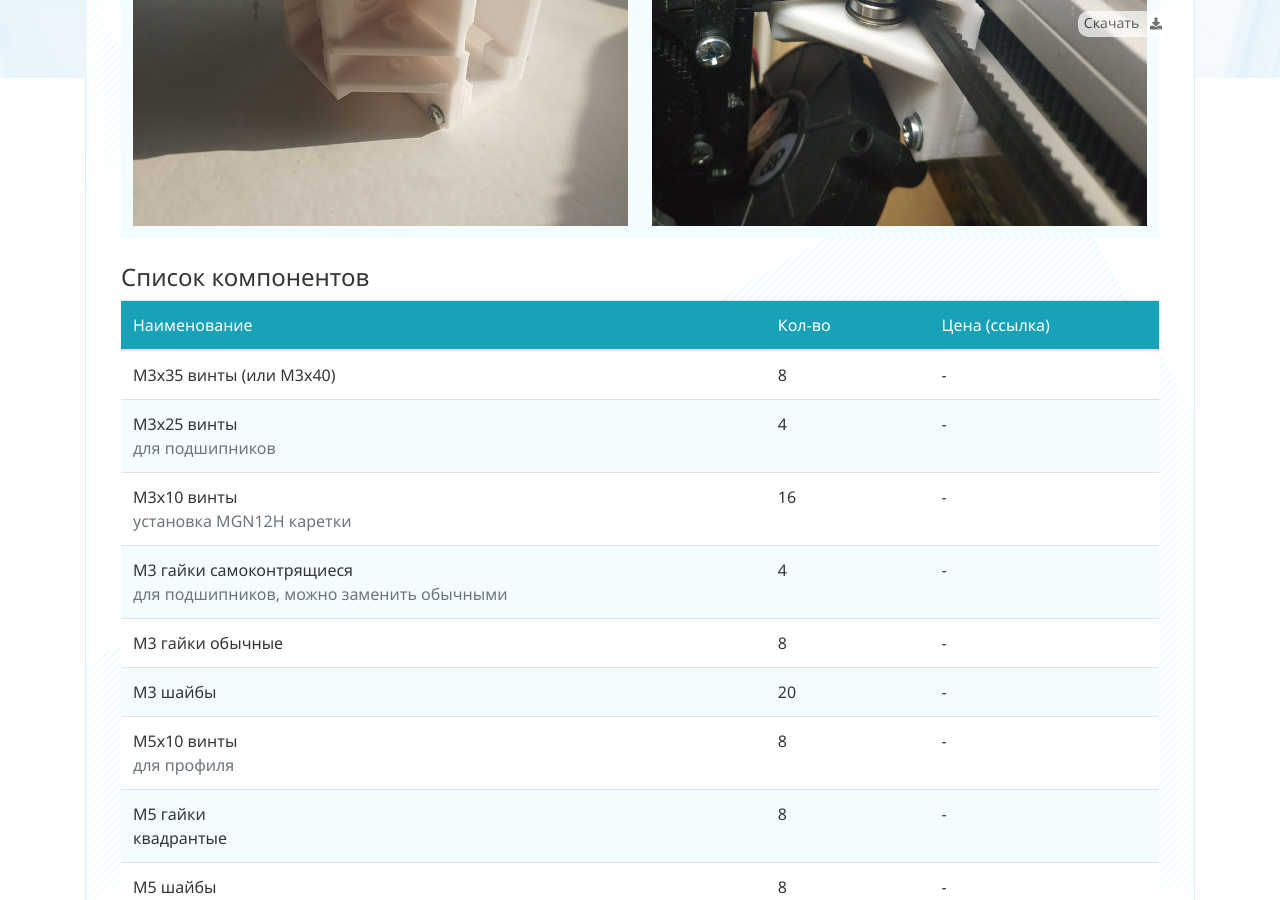
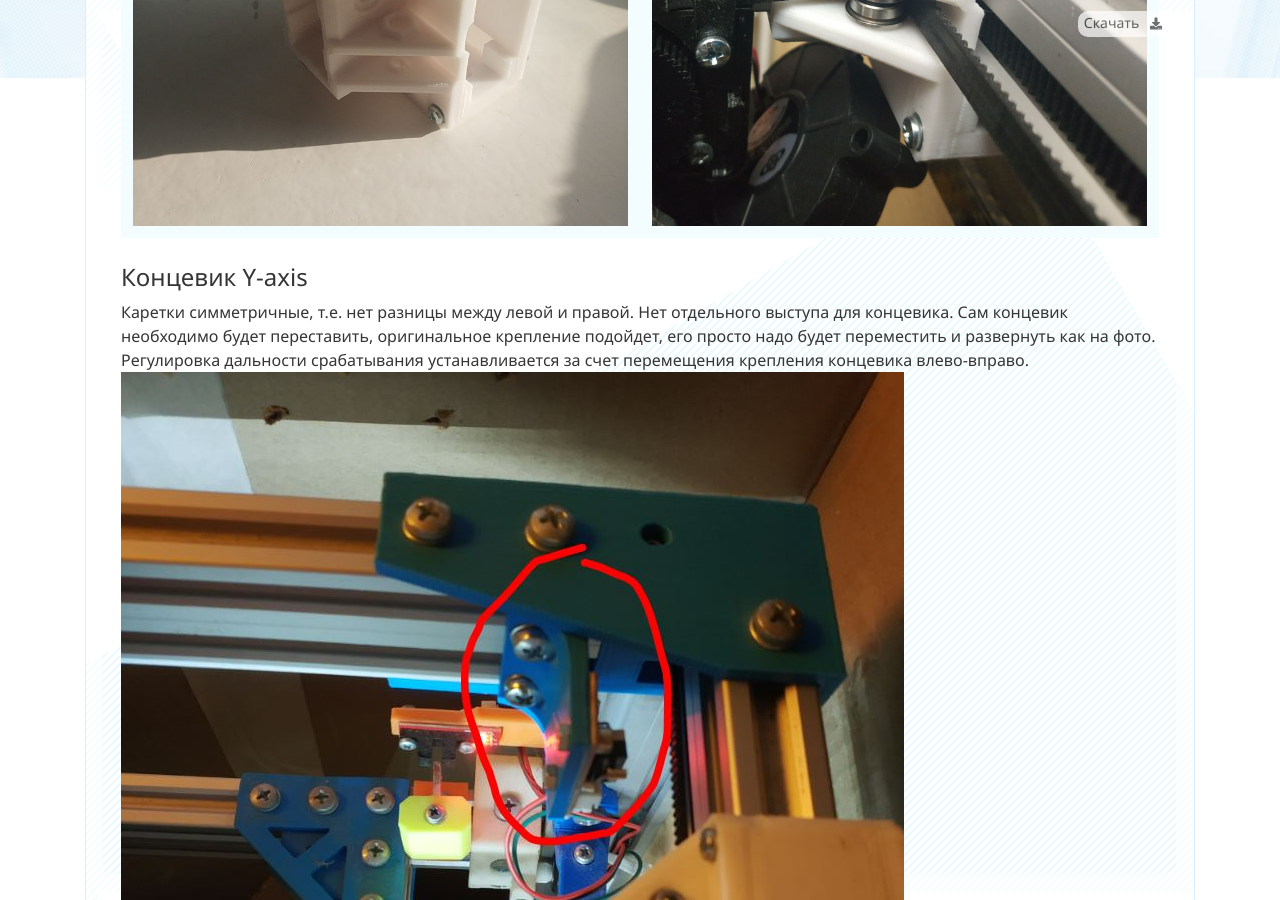
Before and after one commit to NickRimmer/RedBot, a Jekyll site: the page built from pages/ru/printers/v1/mods/list/mgn12_y_axis.md, in a window 1280 px wide and 900 px high, scrolled down 1002 px. Built offline with Jekyll 4.4.1, drawn with Linux system fonts in a browser that asks for light colours; nearby versions of some CDN libraries; comment, search, counter and statistics services are not loaded.

Commit message:
y-endstop update

```diff
--- a/pages/ru/printers/v1/mods/list/mgn12_y_axis.md
+++ b/pages/ru/printers/v1/mods/list/mgn12_y_axis.md
@@ -30,6 +30,11 @@ order: 200
 ![](/assets/img/v1/mods/mgn12_y_axis/01.jpg) | ![](/assets/img/v1/mods/mgn12_y_axis/02.jpg)
 ![](/assets/img/v1/mods/mgn12_y_axis/03.jpg) | ![](/assets/img/v1/mods/mgn12_y_axis/04.jpg)
 {:.table}
+
+#### Концевик Y-axis
+Каретки симметричные, т.е. нет разницы между левой и правой. Нет отдельного выступа для концевика. Сам концевик необходимо будет переставить, оригинальное крепление подойдет, его просто надо будет переместить и развернуть как на фото. Регулировка дальности срабатывания устанавливается за счет перемещения крепления концевика влево-вправо.
+![место установки концевика](/assets/img/v1/mods/mgn12_y_axis/05.jpg)
+
 
 #### Список компонентов
 
```
